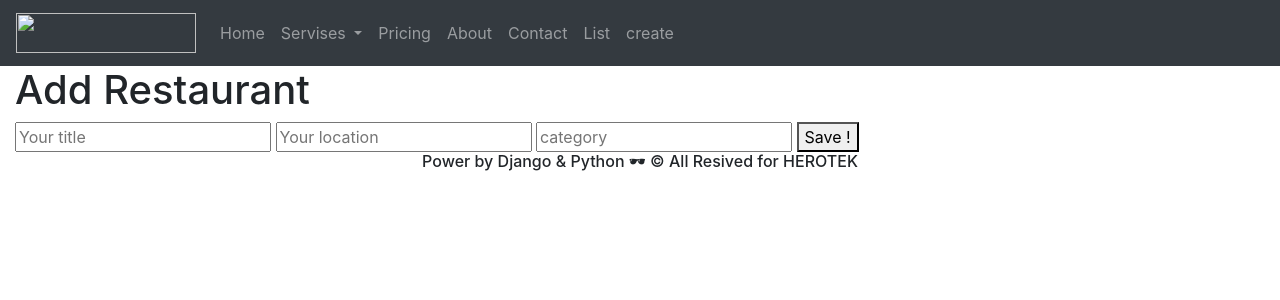
After one commit to nim4karimi/django-1-11, a Django app: page /restaurants/create/ in a window 1280 px wide. The commit adds this page. Shown: the top 300 px of the page. Run offline with Django 3.2, Linux system fonts and the light colour scheme; some libraries are stand-ins or nearby versions.

Commit message:
FormPostToData

```diff
--- a/djangoo/urls.py
+++ b/djangoo/urls.py
@@ -1,3 +1,26 @@
+
+from django.conf.urls import url
+from django.contrib import admin
+from django.views.generic import TemplateView
+from restaurants.views import (
+    RestaurantListView,
+    RestaurantDetailView,
+    restaurant_createview,
+)
+urlpatterns = [
+    url(r'^admin/', admin.site.urls),
+    url(r'^$', TemplateView.as_view(template_name='home.html')),
+    url(r'^contact/$', TemplateView.as_view(template_name='contact.html')),
+    url(r'^restaurants/$', RestaurantListView.as_view()),
+    url(r'^restaurants/create/$', restaurant_createview),
+    url(r'^restaurants/(?P<slug>[\w-]+)/$', RestaurantDetailView.as_view()),
+    #url(r'^restaurants/?P<slug>\w+)/$', RestaurantDetailView.as_view()),
+    url(r'^about/$', TemplateView.as_view(template_name='about.html')),
+]
+
+
+
+
 """djangoo URL Configuration
 
 The `urlpatterns` list routes URLs to views. For more information please see:
@@ -13,19 +36,3 @@ Including another URLconf
     1. Import the include() function: from django.conf.urls import url, include
     2. Add a URL to urlpatterns:  url(r'^blog/', include('blog.urls'))
 """
-from django.conf.urls import url
-from django.contrib import admin
-from django.views.generic import TemplateView , ListView
-from restaurants.views import (
-    RestaurantListView,
-    RestaurantDetailView,
-)
-urlpatterns = [
-    url(r'^admin/', admin.site.urls),
-    url(r'^$', TemplateView.as_view(template_name='home.html')),
-    url(r'^contact/$', TemplateView.as_view(template_name='contact.html')),
-    url(r'^restaurants/$', RestaurantListView.as_view()),
-    url(r'^restaurants/(?P<slug>[\w-]+)/$', RestaurantDetailView.as_view()),
-   # url(r'^restaurants/?P<slug>\w+)/$', RestaurantDetailView.as_view()),
-    url(r'^about/$', TemplateView.as_view(template_name='about.html')),
-]
--- /dev/null
+++ b/restaurants/forms.py
@@ -0,0 +1,6 @@
+from django import forms
+
+class RestaurantCreatForm(forms.Form):
+    name = forms.CharField()
+    location = forms.CharField(required=False)
+    category = forms.CharField(required=False)
--- /dev/null
+++ b/restaurants/templates/restaurants/form.html
@@ -0,0 +1,15 @@
+{% extends "base.html" %}
+{% block title %}Add Restaurants || {{ block.super }} {% endblock title %}
+
+{% block content %}
+
+<h1>Add Restaurant </h1>
+
+<form method="POST">{% csrf_token %}
+    <input type="text" name="title" placeholder="Your title">
+    <input type="text" name="location" placeholder="Your location">
+    <input type="text" name="category" placeholder="category">
+    <button type="submit">Save !</button>
+</form>
+
+{% endblock content %}
--- a/restaurants/templates/restaurants/restaurantlocation_list.html
+++ b/restaurants/templates/restaurants/restaurantlocation_list.html
@@ -6,7 +6,7 @@
 
 <ul>
 {% for obj in object_list %}
-    <li><a href="/restaurants/{{ obj.slug }}/" {{ obj }} <br> - {{ obj.name }} - {{ obj.location }} - {{ obj.category }} - {{ obj.timestamp }} - {{ obj.updated }}</li>
+    <li><a href="/restaurants/{{ obj.slug }}/"> {{ obj }} </a> <br> {{ obj.name }} <br> {{ obj.location }} <br> {{ obj.category }} <br> {{ obj.timestamp }}<br> {{ obj.updated }}</li> <hr>
 {% endfor %}
 </ul>
 {% endblock content %}
--- a/restaurants/views.py
+++ b/restaurants/views.py
@@ -1,22 +1,38 @@
 from django.db.models import Q
-from django.http import HttpResponse , Http404
+from django.http import HttpResponse , Http404 , HttpResponseRedirect
 from django.shortcuts import render , get_object_or_404
 from django.views import View
 from django.views.generic import TemplateView , ListView , DetailView
-
+from .forms import RestaurantCreatForm
 from .models import RestaurantLocation
 
 
 
-def restaurant_listview(request):
-    template_name = 'restaurants/restaurants_list.html'
-    queryset = RestaurantLocation.objects.all()
-    context = {
-        "object_list" : queryset
-    }
-    return render(request, template_name, context)
-
-
+def restaurant_createview(request):
+    if request.method == "POST":
+        title = request.POST.get("title")
+        location = request.POST.get("location")
+        category = request.POST.get("category")
+        obj = RestaurantLocation.objects.create(
+            name = title,
+            location = location,
+            category = category
+        )
+        return HttpResponseRedirect("/restaurants/")
+    template_name = 'restaurants/form.html'
+    context = {}
+    return render(request, template_name , context)
+#
+#
+# def restaurant_listview(request):
+#     template_name = 'restaurants/restaurants_list.html'
+#     queryset = RestaurantLocation.objects.all()
+#     context = {
+#         "object_list" : queryset
+#     }
+#     return render(request, template_name, context)
+#
+#
 
 class RestaurantListView(ListView):
     def get_queryset(self):
--- a/templates/snippets/nav.html
+++ b/templates/snippets/nav.html
@@ -31,6 +31,9 @@
       <li class="nav-item">
         <a class="nav-link" href="/restaurants/">List</a>
       </li>
+      <li class="nav-item">
+        <a class="nav-link" href="/restaurants/create">create</a>
+      </li>
 
     </ul>
   </div>
```
Also changed, not shown: restaurants/utils.py (+10 -4 lines), db.sqlite3.
